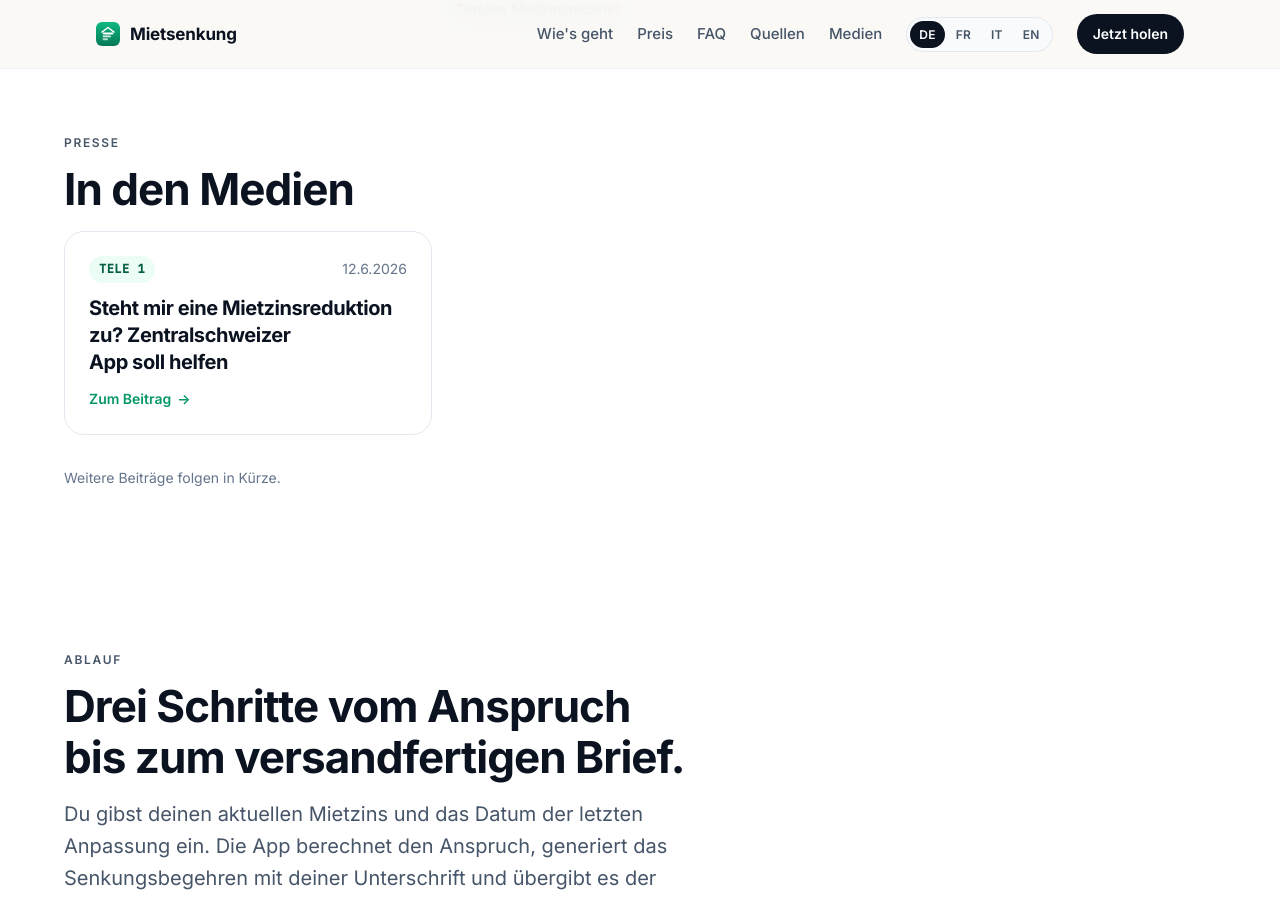
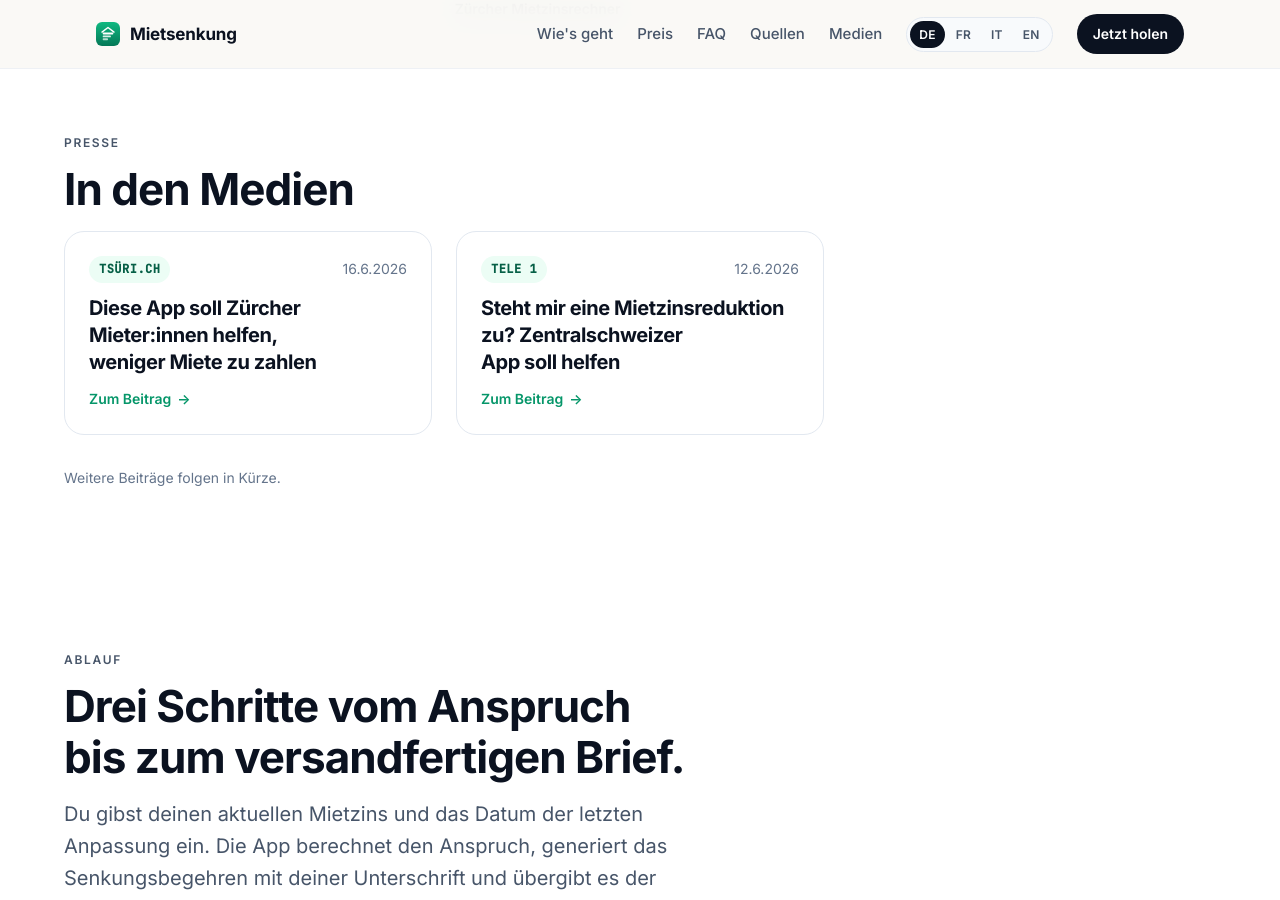
Before and after one commit to mietsenkung-app/mietsenkung-app.github.io, a Jekyll site: the page built from index.md, in a window 1280 px wide and 900 px high, scrolled down 771 px. Built offline with Jekyll 4.4.1, drawn with Linux system fonts in a browser that asks for light colours.

Commit message:
Medienecho: Tsüri.ch-Artikel (16.6.2026) aufgenommen

```diff
--- a/_data/press.yml
+++ b/_data/press.yml
@@ -3,6 +3,10 @@
 # nach Datum, neuste zuerst). Der Originaltitel bleibt in der Quellsprache
 # (er zitiert das Outlet, wird nicht uebersetzt). Neuer Beitrag = hier eine
 # Zeile ergaenzen, fertig.
+- outlet: "Tsüri.ch"
+  date: 2026-06-16
+  url: "https://tsri.ch/a/wegen-referenzzins-neue-app-soll-bei-mietsenkungen-helfen"
+  title: "Diese App soll Zürcher Mieter:innen helfen, weniger Miete zu zahlen"
 - outlet: "Tele 1"
   date: 2026-06-12
   url: "https://www.tele1.ch/nachrichten/steht-mir-eine-mietzinsreduktion-zu-zentralschweizer-app-soll-helfen-164498061"
```
